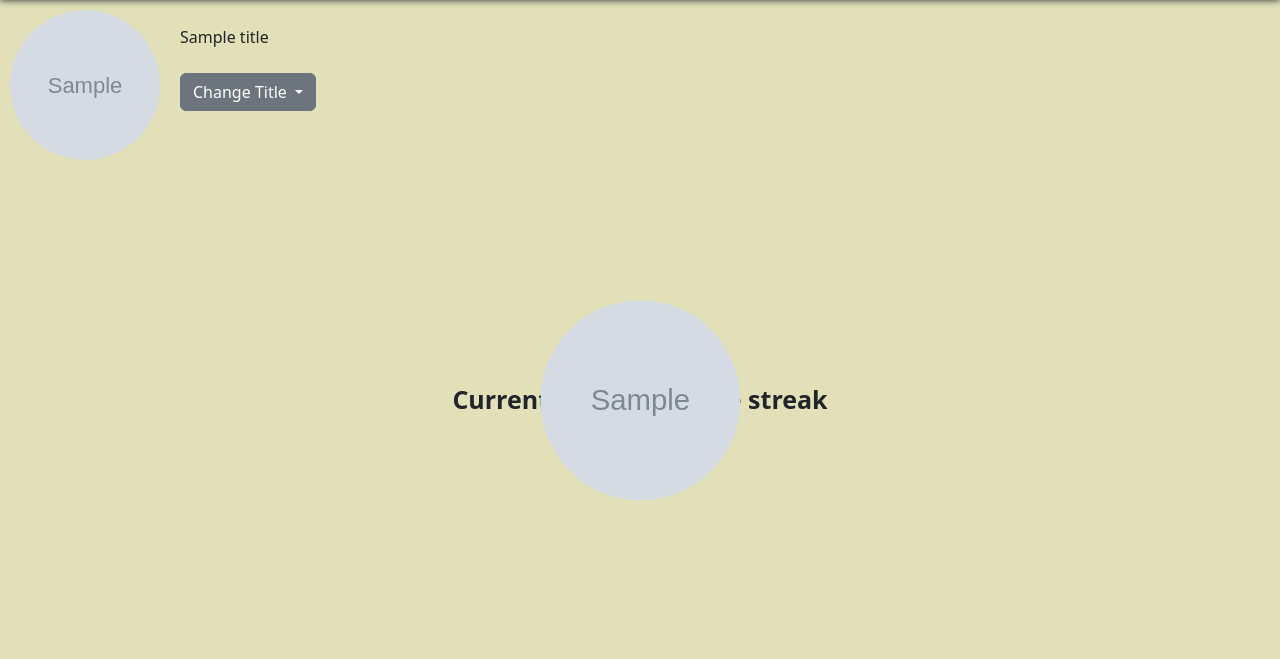
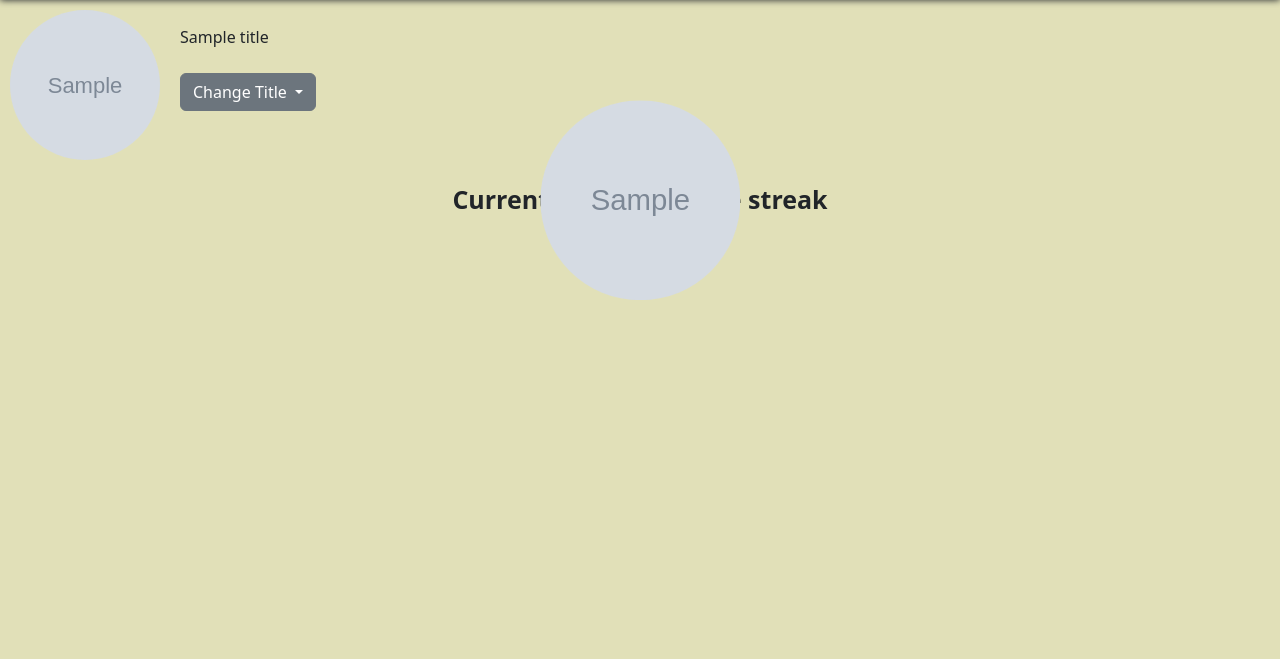
Before and after one commit to rhysbw/gamificationECM2434, a Django app: template mysite/templates/profile.html in a window 1280 px wide. Shown: the part 74-733 px from the top of the page. Run offline with Django 4.2, Linux system fonts and the light colour scheme; the template is opened without the code that fills it: most values are stand-ins (such as "Sample title", 1, 10 or a date in 2020); grey boxes marked "Sample" are stand-in pictures; some libraries are stand-ins or nearby versions; some web fonts are replaced.

Commit message:
ben look

```diff
--- a/mysite/templates/profile.html
+++ b/mysite/templates/profile.html
@@ -76,7 +76,7 @@ number_of_avatars: The length of the avatars list
 
     .streak-info {
         position: absolute;
-        top: 50%;
+        top: 25%;
         left: 50%;
         transform: translate(-50%, -50%);
         display: flex;
```
